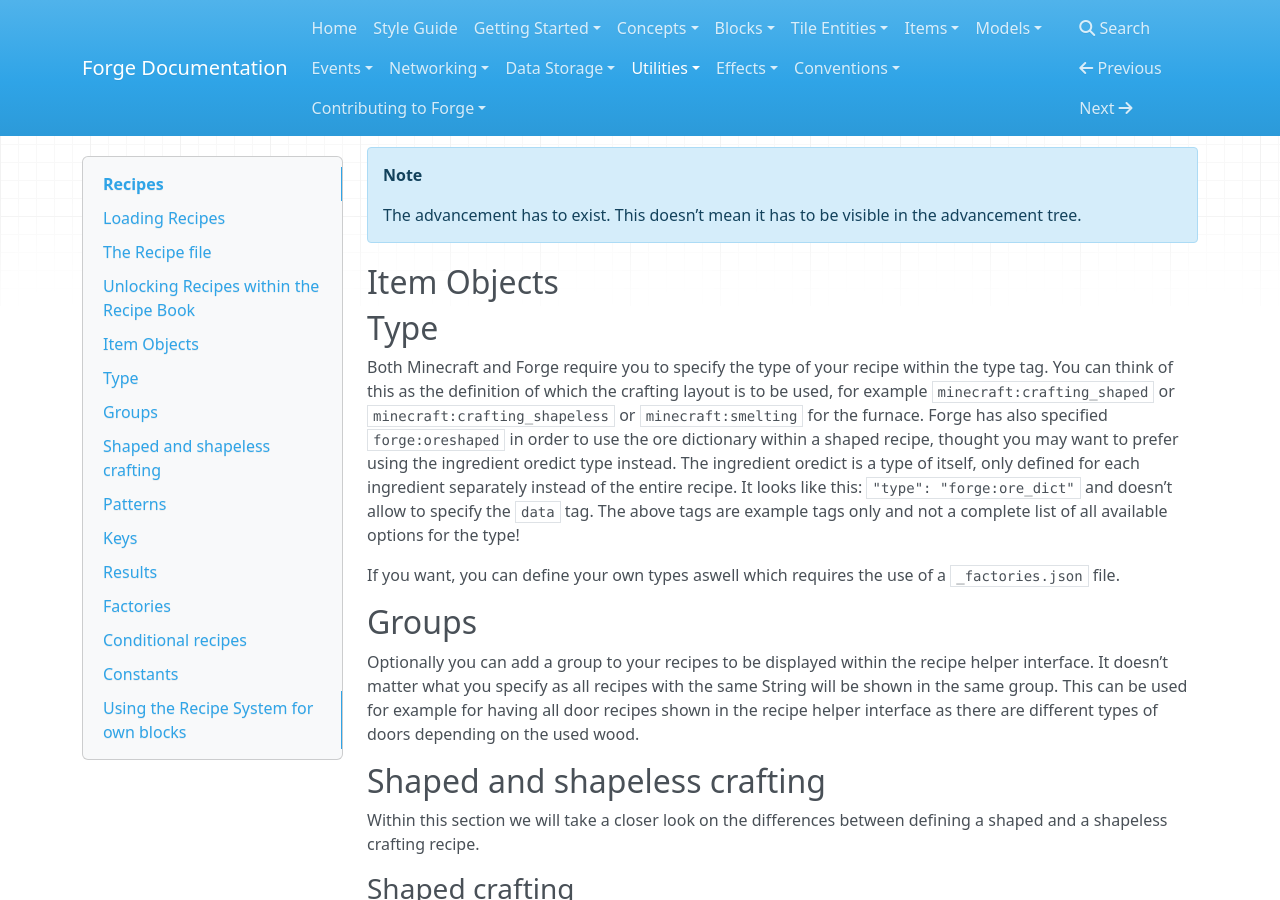
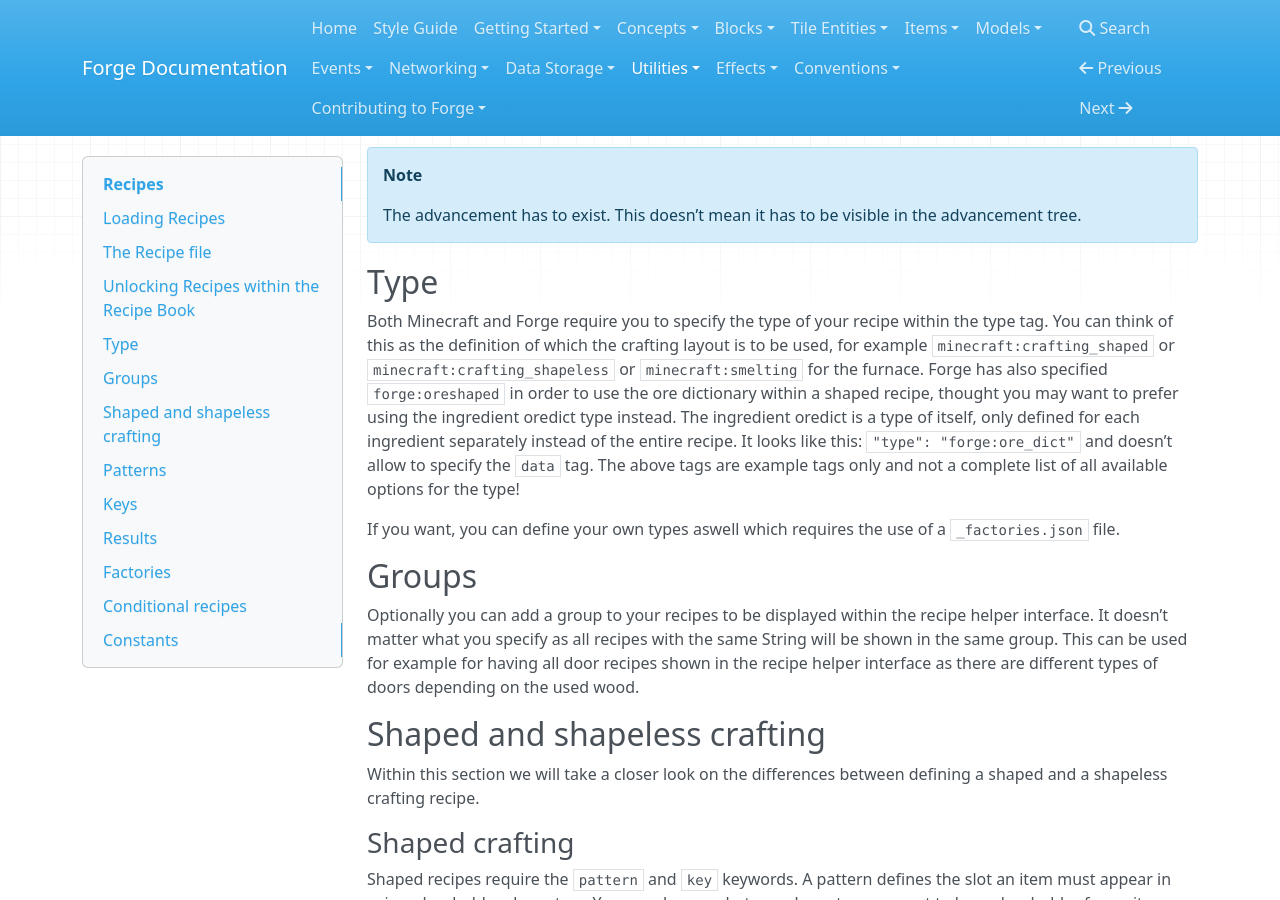
Before and after one commit to MinecraftForge/Documentation, an MkDocs documentation site: the page built from docs/utilities/recipes.md, in a window 1280 px wide and 900 px high, scrolled down 1477 px. Built offline with MkDocs 1.6.1, drawn with Linux system fonts in a browser that asks for light colours; nearby versions of some CDN libraries; old or Windows-style settings are respelled for this version of MkDocs; some of the changed text lies outside the part shown.

Commit message:
Remove unnecessary sections
Couldn't gather enough information to write something to each of my planned sections :/

````diff
--- a/docs/utilities/recipes.md
+++ b/docs/utilities/recipes.md
@@ -67,9 +67,6 @@ a new `Advancement` for each of your ingredients.
 !!! note
 
     The advancement has to exist. This doesn't mean it has to be visible in the advancement tree.
-
-Item Objects
-------------
 
 Type
 ----
@@ -206,9 +203,6 @@ It is possible to define constant values for your recipes. These values have to
 ]
 ```
 
-Using the Recipe System for own blocks
---------------------------------------
-
 [Wikipedia]: https://en.wikipedia.org/wiki/Factory_(object-oriented_programming)
 [OreDictionary]: ../utilities/oredictionary.md
 [Advancements]: #
````
